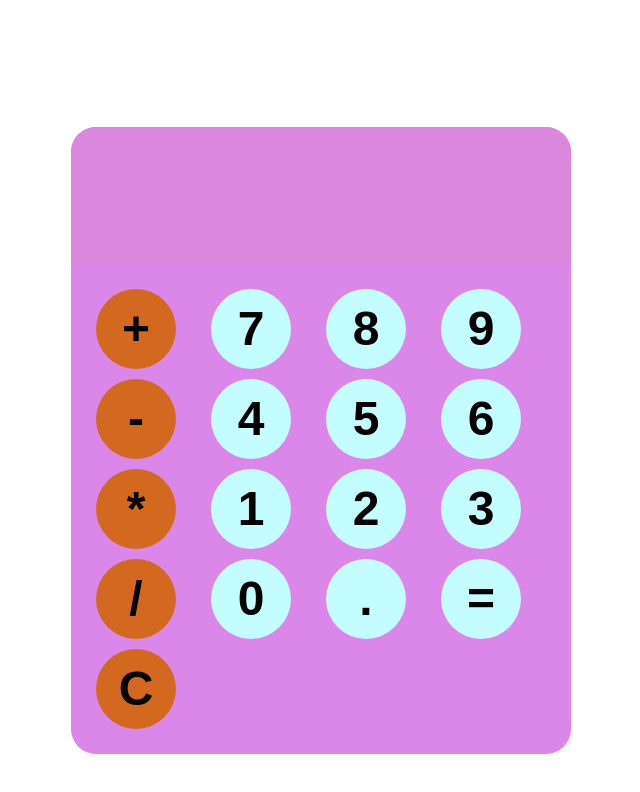
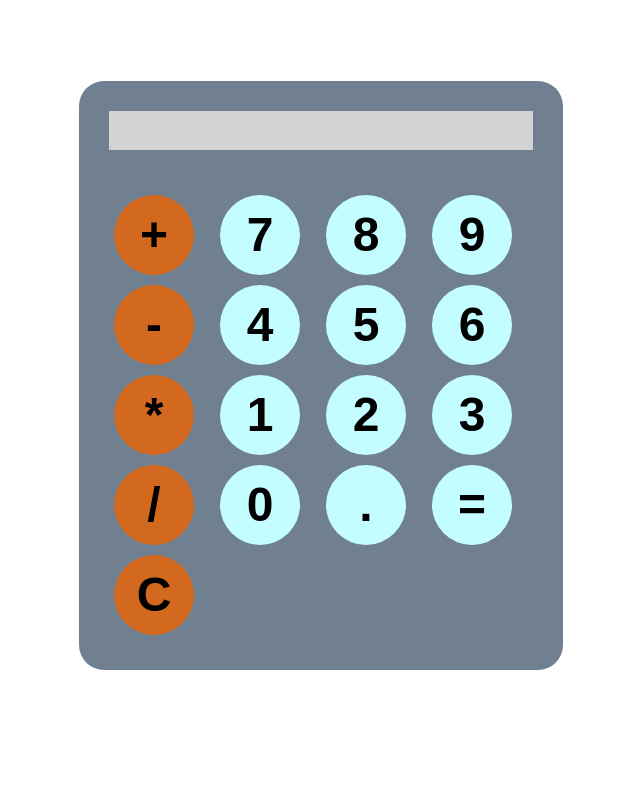
Before and after one commit to parneetrandhawa/Calculator, a plain HTML site: page index.html in a window 1280 px wide. Shown: the whole page, without its empty margins (319-959 px from the left). Drawn offline with Linux system fonts and the light colour scheme.

Commit message:
First commit

```diff
--- a/style.css
+++ b/style.css
@@ -1,26 +1,29 @@
 body{
     margin: 15px;
-    padding: 25px;
+    /* padding: 25px;  */
     display: flex;
     justify-content: center;
     align-items: center;
-    height: 100vh;
+    height: 90vh;
 }
 #calculator{
+    margin: auto;
+    padding: 10px;
    font-family:Arial, Helvetica, sans-serif ;
-   background-color: rgb(219, 135, 234);
+   background-color: #708090;
    border-radius: 25px;
    max-width: 500px;
    overflow: hidden;
-
+    /* box-shadow: 0px  0px 5px #708000; */
 }
 #display{
-    width:100%;
-    padding:50px;
+    margin: 20px;
+    /* width:100%; */
+    /* padding:50px; */
     font-size: 2rem;
     text-align: left;
     border: none;
-    background-color: rgb(219, 135, 222);
+    background-color:#D3D3D3;
 
 }
     #keys{
```
Also changed, not shown: index.html (+0 -7 lines).
